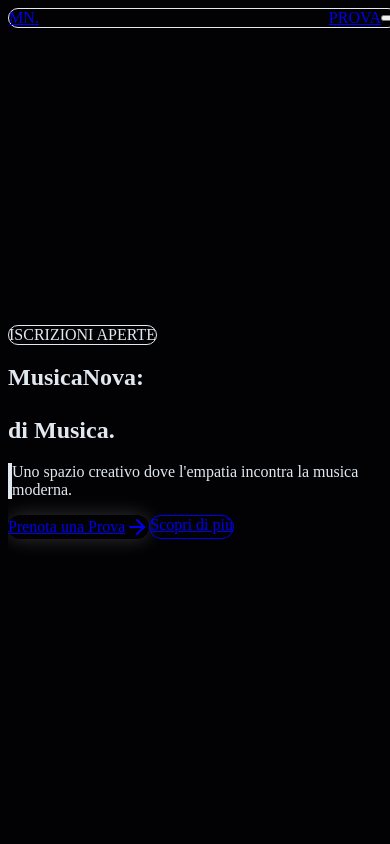
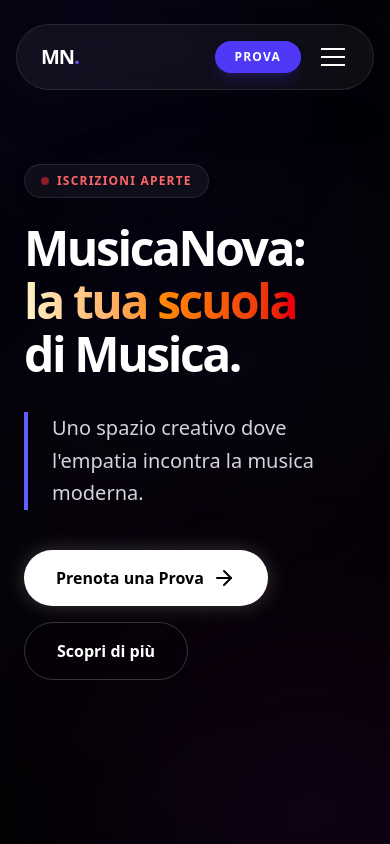
Before and after one commit to andrealens/musicanova-studio, a Next.js app: page / in a window 390 px wide. Shown: the top 844 px of the page. Built offline with nearby package versions, Linux system fonts and the light colour scheme; no server answers.

Commit message:
Fix: ripristino Tailwind v4, client wrapper per background 3D e fix overscroll mobile

```diff
--- a/app/globals.css
+++ b/app/globals.css
@@ -1,17 +1,60 @@
-@tailwind base;
-@tailwind components;
-@tailwind utilities;
+/* ─────────────────────────────────────────────────────────────────
+   TAILWIND v4 — la direttiva corretta è @import, NON @tailwind.
+   Le direttive @tailwind base/components/utilities appartengono
+   alla v3 e in v4 vengono ignorate silenziosamente, producendo
+   un sito senza stili.
+───────────────────────────────────────────────────────────────── */
+@import "tailwindcss";
 
-@layer base {
+/* ─────────────────────────────────────────────────────────────────
+   @theme inline: espone i token Tailwind come custom properties CSS.
+   Necessario per far funzionare le utility che usano var() internamente
+   (es. font-sans, colori custom, ecc.).
+───────────────────────────────────────────────────────────────── */
+@theme inline {
+  --color-background: var(--background);
+  --color-foreground: var(--foreground);
+  --font-sans: var(--font-geist-sans);
+  --font-mono: var(--font-geist-mono);
+}
+
+/* ─────────────────────────────────────────────────────────────────
+   VARIABILI DI COLORE
+───────────────────────────────────────────────────────────────── */
 :root {
   --background: #020205;
   --foreground: #e2e8f0; /* slate-200 */
 }
 
+/* ─────────────────────────────────────────────────────────────────
+   FIX SAFARI MOBILE — elastic overscroll / rubber band background
+
+   Problema: Safari su iOS applica un effetto "rubber band" oltre
+   i bordi della pagina. Se il body è bg-transparent, in quell'area
+   elastica viene mostrato il colore predefinito del browser (bianco).
+   Le classi Tailwind sull'elemento <html> non bastano perché Safari
+   legge il colore di sfondo per l'overscroll da qui, non dal DOM.
+
+   Soluzione in due parti:
+   1. background-color hardcoded su html E body via CSS puro
+      (non classi Tailwind: questo CSS viene parsato prima che
+      Tailwind sia processato, eliminando il flash anche a freddo)
+   2. overscroll-behavior: none blocca il rubber band su tutti i browser
+      moderni che lo supportano (Chrome, Firefox, Safari 16+)
+───────────────────────────────────────────────────────────────── */
+html {
+  background-color: #020205;
+  /* Colore che Safari usa per l'area fuori dal documento */
+  -webkit-tap-highlight-color: transparent;
+}
+
 html,
 body {
-    background-color: var(--background);
-    color: var(--foreground);
-  }
+  /* Blocca il rubber band scroll — supportato da Safari 16+,
+     Chrome, Firefox. Su Safari < 16 il background scuro
+     sulla html mitiga comunque il flash visivo. */
+  overscroll-behavior: none;
+  background-color: #020205;
+  color: #e2e8f0;
 }
 /* Forza deploy Vercel per fix mobile */
--- a/app/layout.tsx
+++ b/app/layout.tsx
@@ -2,22 +2,24 @@ import type { Metadata, Viewport } from "next";
 import { Geist, Geist_Mono } from "next/font/google";
 import "./globals.css";
 
-// CORREZIONE IMPORT: Puntano alla cartella 'src'
 import Navbar from "../src/components/Navbar";
 import SmoothScroll from "../src/components/SmoothScroll";
 import Footer from "../src/components/Footer";
-import PageNavigation from "../src/components/PageNavigation"; // <--- 1. IMPORT NUOVO COMPONENTE
-import AnimatedBackground from "../src/components/AnimatedBackground";
+import PageNavigation from "../src/components/PageNavigation";
 
-const geistSans = Geist({
-  variable: "--font-geist-sans",
-  subsets: ["latin"],
-});
+/**
+ * Import STATICO del wrapper Client Component.
+ * Questo è legale: un Server Component può importare staticamente
+ * un Client Component. È il Client Component stesso che poi gestisce
+ * internamente il dynamic import con ssr:false.
+ *
+ * NON usare next/dynamic con ssr:false direttamente qui:
+ * layout.tsx è un Server Component e Next.js lo vieta.
+ */
+import AnimatedBackgroundClient from "../src/components/AnimatedBackgroundClient";
 
-const geistMono = Geist_Mono({
-  variable: "--font-geist-mono",
-  subsets: ["latin"],
-});
+const geistSans = Geist({ variable: "--font-geist-sans", subsets: ["latin"] });
+const geistMono = Geist_Mono({ variable: "--font-geist-mono", subsets: ["latin"] });
 
 export const metadata: Metadata = {
   title: "MusicaNova Studio",
@@ -31,37 +33,42 @@ export const viewport: Viewport = {
 
 export default function RootLayout({
   children,
-}: Readonly<{
-  children: React.ReactNode;
-}>) {
+}: Readonly<{ children: React.ReactNode }>) {
   return (
     <html lang="it" className="bg-[#020205]">
       <head>
         <link rel="preload" href="/guitar.glb" as="fetch" crossOrigin="anonymous" />
         <link rel="preload" href="/black_piano.glb" as="fetch" crossOrigin="anonymous" />
       </head>
-      <body suppressHydrationWarning={true}
-        className={`${geistSans.variable} ${geistMono.variable} antialiased bg-transparent text-slate-200 selection:bg-indigo-500/30 overflow-x-hidden`}
+      <body
+        suppressHydrationWarning={true}
+        className={`
+          ${geistSans.variable} ${geistMono.variable}
+          antialiased bg-transparent text-slate-200
+          selection:bg-indigo-500/30 overflow-x-hidden
+        `}
       >
-        <AnimatedBackground />
         <SmoothScroll />
 
-        {/* SFONDI STATICI (Ottimizzati per performance) */}
-        <div className="fixed inset-0 -z-10 opacity-[0.03] bg-[url('/noise.png')] pointer-events-none mix-blend-overlay" />
+        {/* Layer 1: blob animati — montati solo sul client */}
+        <AnimatedBackgroundClient />
 
+        {/* Layer 2: noise texture */}
+        <div
+          className="fixed inset-0 z-[2] opacity-[0.03] bg-[url('/noise.png')] pointer-events-none mix-blend-overlay"
+          aria-hidden="true"
+        />
+
+        {/* Layer 50: navigazione */}
         <Navbar />
+        <PageNavigation />
 
-        {/* NAVIGAZIONE ORIZZONTALE (FRECCE LATERALI) */}
-        <PageNavigation /> {/* <--- 2. INSERITO QUI (Sopra al contenuto principale) */}
-
-        {/* MAIN CONTENT */}
+        {/* Layer 10: contenuto */}
         <main className="relative z-[10] flex flex-col min-h-screen">
           {children}
         </main>
 
-        {/* FOOTER GLOBALE */}
         <Footer />
-
       </body>
     </html>
   );
--- /dev/null
+++ b/src/components/AnimatedBackgroundClient.tsx
@@ -0,0 +1,25 @@
+"use client";
+
+/**
+ * Wrapper Client Component — unico scopo: isolare il dynamic import
+ * con ssr:false in un contesto client, così layout.tsx può restare
+ * un Server Component puro.
+ *
+ * Regola Next.js App Router:
+ * - `next/dynamic` con `ssr: false` è permesso SOLO nei Client Component
+ * - I Server Component non possono usarlo direttamente
+ * - Soluzione: un thin wrapper "use client" che fa il dynamic import,
+ * importato staticamente dal layout (import statico di un Client
+ * Component è perfettamente legale da un Server Component)
+ */
+
+import dynamic from "next/dynamic";
+
+const AnimatedBackground = dynamic(
+  () => import("./AnimatedBackground"),
+  { ssr: false, loading: () => null }
+);
+
+export default function AnimatedBackgroundClient() {
+  return <AnimatedBackground />;
+}
```
Lines whose indentation alone changed are shown as unchanged.
